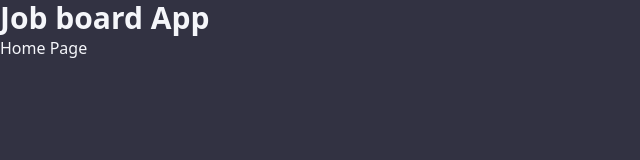
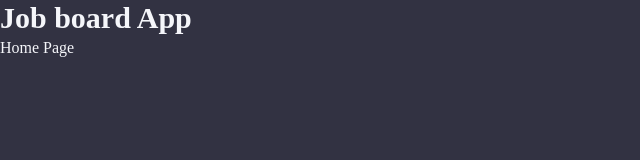
Before and after one commit to BrunoNguyen2905/Job-Board, a React (Create React App) app: page / in a window 1280 px wide. Shown: the top 160 px of the page, without its empty margins (0-640 px from the left). Built offline with nearby package versions, Linux system fonts and the light colour scheme.

Commit message:
feat(job-board-app) add Calibre-R font

```diff
--- a/src/index.css
+++ b/src/index.css
@@ -4,5 +4,5 @@
 
 * {
   box-sizing: border-box;
-  @apply bg-[#323242] text-global-text;
+  @apply bg-[#323242] text-global-text font-['Calibre-R'];
 }
```
